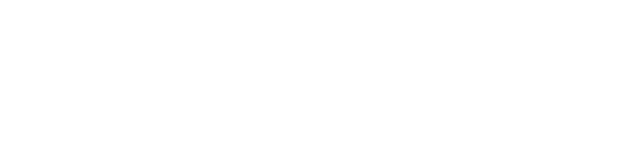
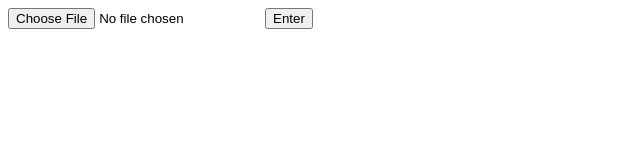
Before and after one commit to ViktorZubtsov/Parser, a plain HTML site: page index.html in a window 1280 px wide. Shown: the whole page, without its empty margins (0-640 px from the left). Drawn offline with Linux system fonts and the light colour scheme.

Commit message:
The second commit.

```diff
--- a/index.html
+++ b/index.html
@@ -3,9 +3,22 @@
 <head>
     <meta charset="UTF-8">
     <meta name="viewport" content="width=device-width, initial-scale=1.0">
-    <title>Document</title>
+    <link rel="stylesheet" href="./styles/styles.css">
+    <title>Parser</title>
 </head>
 <body>
+    <form name = "form_input" enctype="multipart/form-data">
+        <input type="file" name="whocares"  id="file" />
+        <button type="button" onclick="doSomething()">Enter</button>
+    </form>
+    <form action="" id="form">
 
+
+    </form>
+
+
+
+
+<script src="./js/parser.js"></script>
 </body>
 </html>
--- a/js/parser.js
+++ b/js/parser.js
@@ -0,0 +1,33 @@
+function doSomething() {
+
+    let file = document.getElementById('file');
+    let reader = new FileReader();
+
+    if(file.files.length){
+
+        reader.onload = function(e){
+
+            let data = JSON.parse(reader.result);
+            console.log(data);
+
+                // Signin
+            let form = document.getElementById('form');
+            let name = data.name;
+            let fieldsAll = data.fields;
+            // let required;
+            // data.fields[0].input.required == true ? required = "required" : " ";
+
+            form.innerHTML+= '<p> ' + name + '<input type="text" size="40"> </p>';
+            form.innerHTML+=   '<label for="email">' + fieldsAll[0].label +'</label>';
+            form.innerHTML+= `<input placeholder=${data.fields[0].input.placeholder} type=${data.fields[0].input.type} />`;
+            form.innerHTML+=   '<label for="email">' + fieldsAll[1].label +'</label>';
+            form.innerHTML+= `<input  placeholder=${data.fields[1].input.placeholder} type=${data.fields[1].input.type} />`;
+
+
+
+
+        };
+        reader.readAsBinaryString(file.files[0]);
+
+    }
+}
```
Also changed, not shown: json/addpost.json (renamed from json/addpost.js), json/colorsheme.json (renamed from json/colorsheme.js), json/interview.json (renamed from json/interview.js), json/signin.json (renamed from json/signin.js), json/signup.json (renamed from json/signup.js).
